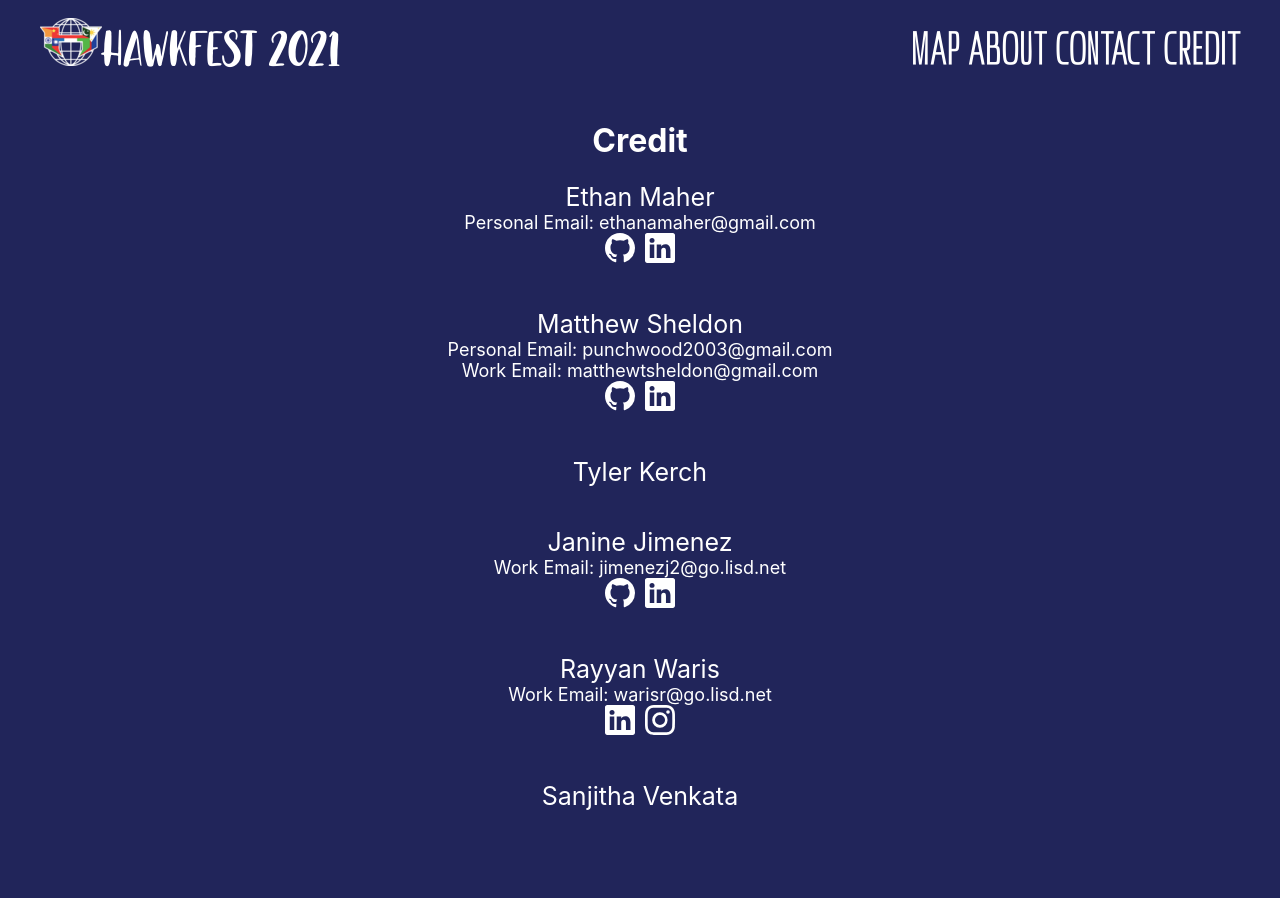
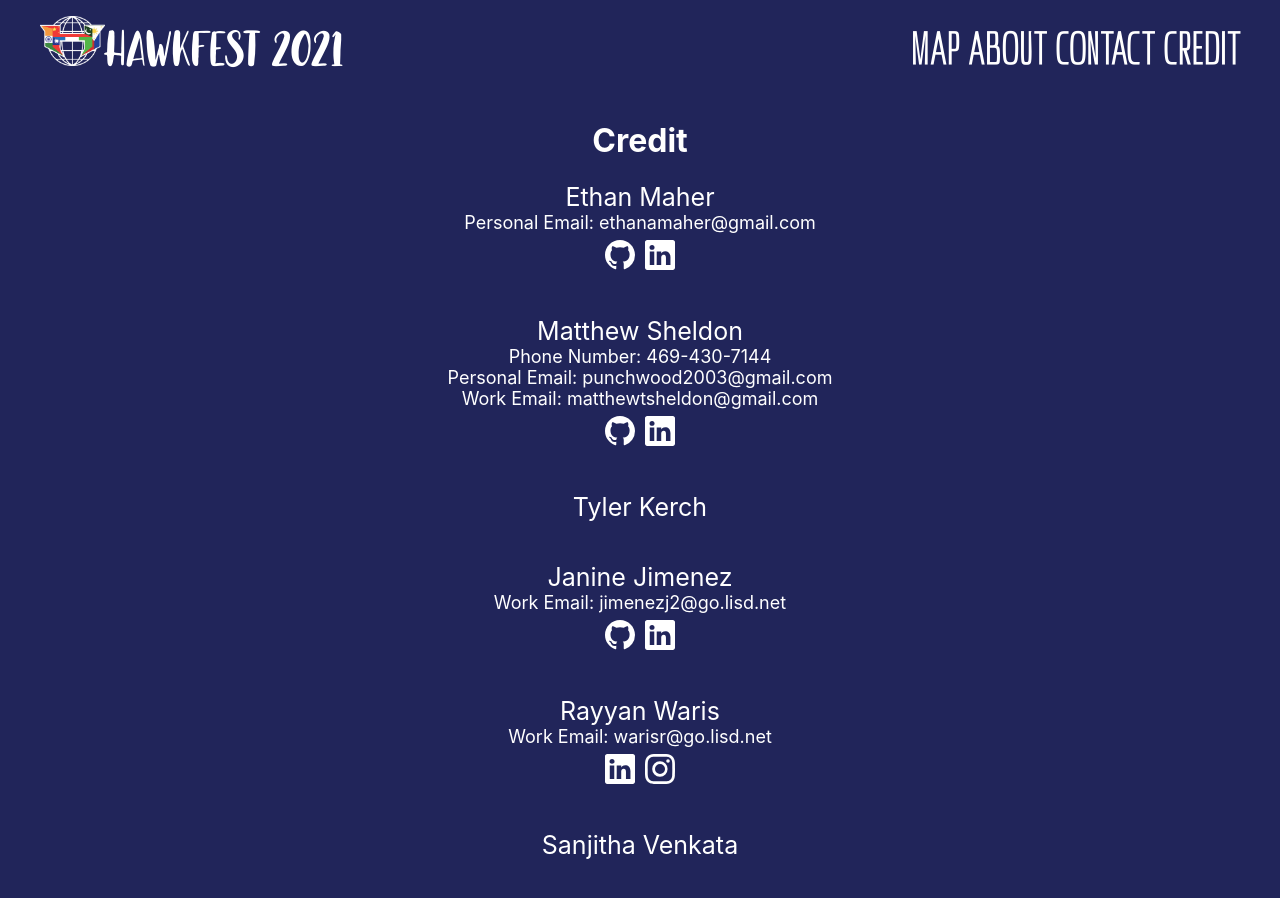
Before and after one commit to HebronHigh/hawkfest, a React (Create React App) app: page /hawkfest/credit in a window 1280 px wide. Before the commit the page ends 851 px from the top, so only its background shows below. Built offline with nearby package versions, Linux system fonts and the light colour scheme.

Commit message:
fixed some broken stuff

```diff
--- a/src/components/Contributor.css
+++ b/src/components/Contributor.css
@@ -2,3 +2,11 @@
   color: white;
   font-size:25px;
 }
+
+.userinfo-name {
+  vertical-align: bottom;
+}
+
+.infolinks {
+  margin-top: 7px;
+}
--- a/src/components/Contributor.jsx
+++ b/src/components/Contributor.jsx
@@ -12,6 +12,7 @@ const Contributor = (props) => {
         </div>
 
         <div className='textinfo'>
+          <TextInfo type='phonenumber' user={props.phonenumber} />
           <TextInfo type='personalemail' user={props.personalemail} />
           <TextInfo type='workemail' user={props.workemail} />
           <TextInfo type='schoolemail' user={props.schoolemail} />
--- a/src/components/Credit.jsx
+++ b/src/components/Credit.jsx
@@ -20,6 +20,7 @@ const Credit = () => {
               name='Matthew Sheldon'
               githubName='Punchwood2003'
               linkedinName='matthew-sheldon-280812200'
+              phonenumber='469-430-7144'
               personalemail='punchwood2003'
               workemail='matthewtsheldon'
             />
--- a/src/components/Navbar.jsx
+++ b/src/components/Navbar.jsx
@@ -1,7 +1,7 @@
 import React from 'react';
 import { NavLink } from 'react-router-dom'
 import './Navbar.css'
-import logo from '../assets/smallLogo.png'
+import logo from '../assets/WhiteOutlineLogo.png'
 
 const Navbar = () => {
   return (
@@ -9,8 +9,8 @@ const Navbar = () => {
     <div className='child-left'>
         <NavLink to='/hawkfest' className='nav_link'>
           <a href='/hawkfest'>
-            <img src={logo} alt=''></img>
-          </a>
+            <img src={logo} width='65vw' height='50vh' alt=''></img>
+            </a>
         </NavLink>
         <span>Hawkfest 2021</span>
     </div>
--- a/src/components/TextInfo.css
+++ b/src/components/TextInfo.css
@@ -1,6 +1,7 @@
 .item {
   color: white;
   font-size: 18px;
+  vertical-align: middle;
 }
 
 a {
--- a/src/components/TextInfo.jsx
+++ b/src/components/TextInfo.jsx
@@ -21,6 +21,11 @@ const TextInfo = (props) => {
       return (
         <div className='item'>Work Email: <a href={mailto}>{email}</a></div>
       )
+    } else if (props.type === 'phonenumber') {
+      const phone = props.user
+      return (
+        <div className='item'>Phone Number: {phone}</div>
+      )
     }
   } else {
     return null;
```
